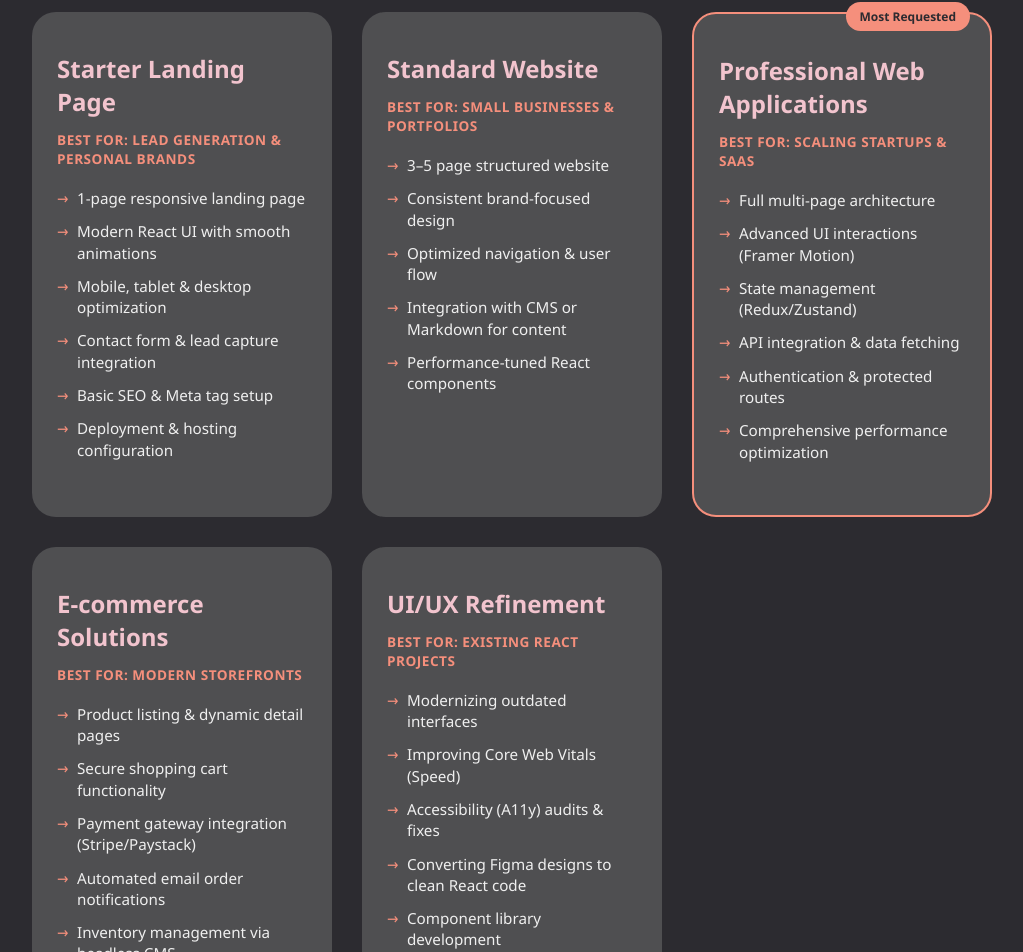
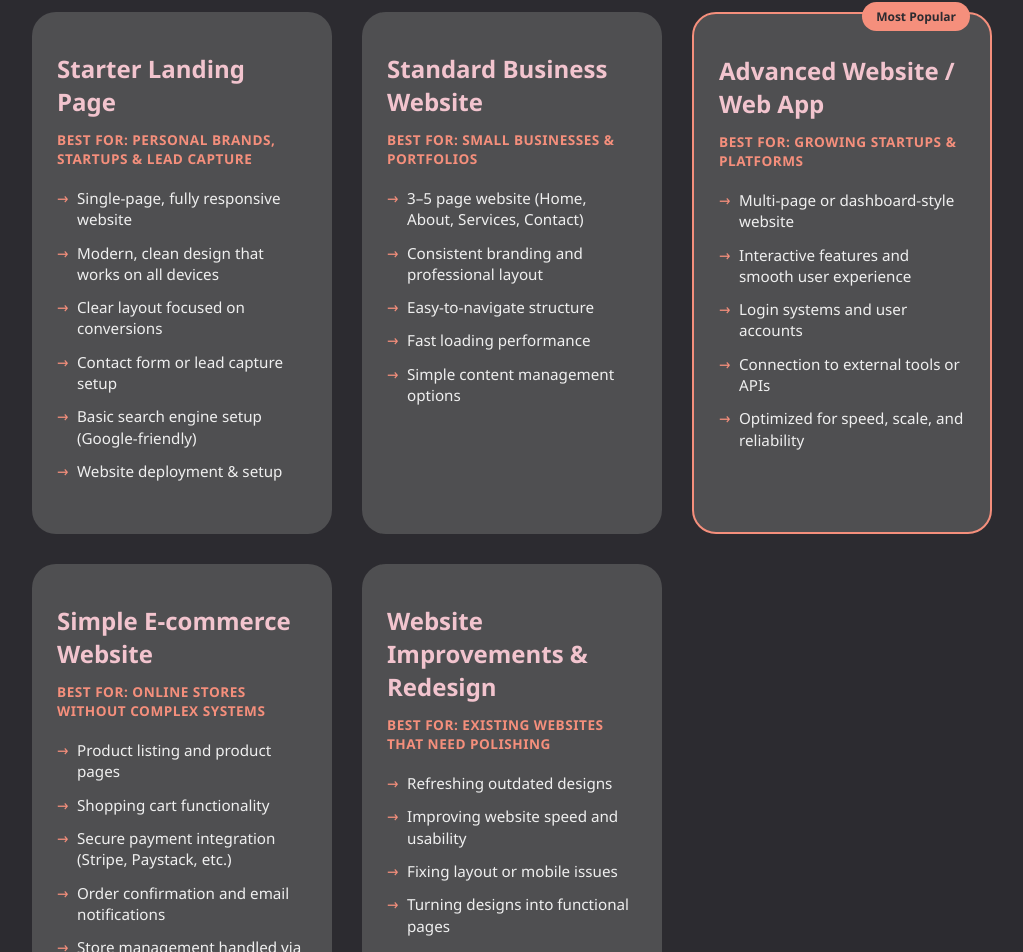
Before and after one commit to LanzTheFirst/Lanzthefirst, a React (Vite) app in the folder lanzthefirst/: page / in a window 1280 px wide. Shown: the part 1997-2949 px from the top of the page, without its empty margins (128-1151 px from the left). Built offline with nearby package versions, Linux system fonts and the light colour scheme.

Commit message:
Made the services page easier to read

```diff
--- a/lanzthefirst/src/components/Services.jsx
+++ b/lanzthefirst/src/components/Services.jsx
@@ -3,78 +3,78 @@ import "./Services.css";
 export default function Services() {
   return (
     <section id="services" className="services-section">
-      <h2>What I Offer</h2>
+      <h2>What I Can Build For You</h2>
       <p className="services-subtitle">
-        Specialized React development to help you build fast, accessible, and high-converting web experiences.
+        Clean, modern websites built to look great, load fast, and help you get real results online.
       </p>
 
       <div className="services-grid">
         <div className="service-card">
           <h3>Starter Landing Page</h3>
-          <span className="focus-area">Best for: Lead generation & personal brands</span>
+          <span className="focus-area">Best for: Personal brands, startups & lead capture</span>
           <ul>
-            <li>1-page responsive landing page</li>
-            <li>Modern React UI with smooth animations</li>
-            <li>Mobile, tablet & desktop optimization</li>
-            <li>Contact form & lead capture integration</li>
-            <li>Basic SEO & Meta tag setup</li>
-            <li>Deployment & hosting configuration</li>
+            <li>Single-page, fully responsive website</li>
+            <li>Modern, clean design that works on all devices</li>
+            <li>Clear layout focused on conversions</li>
+            <li>Contact form or lead capture setup</li>
+            <li>Basic search engine setup (Google-friendly)</li>
+            <li>Website deployment & setup</li>
           </ul>
         </div>
 
         <div className="service-card">
-          <h3>Standard Website</h3>
+          <h3>Standard Business Website</h3>
           <span className="focus-area">Best for: Small businesses & portfolios</span>
           <ul>
-            <li>3–5 page structured website</li>
-            <li>Consistent brand-focused design</li>
-            <li>Optimized navigation & user flow</li>
-            <li>Integration with CMS or Markdown for content</li>
-            <li>Performance-tuned React components</li>
+            <li>3–5 page website (Home, About, Services, Contact)</li>
+            <li>Consistent branding and professional layout</li>
+            <li>Easy-to-navigate structure</li>
+            <li>Fast loading performance</li>
+            <li>Simple content management options</li>
           </ul>
         </div>
 
         <div className="service-card featured">
-          <span className="badge">Most Requested</span>
-          <h3>Professional Web Applications</h3>
-          <span className="focus-area">Best for: Scaling startups & SaaS</span>
+          <span className="badge">Most Popular</span>
+          <h3>Advanced Website / Web App</h3>
+          <span className="focus-area">Best for: Growing startups & platforms</span>
           <ul>
-            <li>Full multi-page architecture</li>
-            <li>Advanced UI interactions (Framer Motion)</li>
-            <li>State management (Redux/Zustand)</li>
-            <li>API integration & data fetching</li>
-            <li>Authentication & protected routes</li>
-            <li>Comprehensive performance optimization</li>
+            <li>Multi-page or dashboard-style website</li>
+            <li>Interactive features and smooth user experience</li>
+            <li>Login systems and user accounts</li>
+            <li>Connection to external tools or APIs</li>
+            <li>Optimized for speed, scale, and reliability</li>
           </ul>
         </div>
 
         <div className="service-card">
-          <h3>E-commerce Solutions</h3>
-          <span className="focus-area">Best for: Modern storefronts</span>
+          <h3>Simple E-commerce Website</h3>
+          <span className="focus-area">Best for: Online stores without complex systems</span>
           <ul>
-            <li>Product listing & dynamic detail pages</li>
-            <li>Secure shopping cart functionality</li>
-            <li>Payment gateway integration (Stripe/Paystack)</li>
-            <li>Automated email order notifications</li>
-            <li>Inventory management via headless CMS</li>
+            <li>Product listing and product pages</li>
+            <li>Shopping cart functionality</li>
+            <li>Secure payment integration (Stripe, Paystack, etc.)</li>
+            <li>Order confirmation and email notifications</li>
+            <li>Store management handled via third-party tools</li>
           </ul>
         </div>
 
         <div className="service-card">
-          <h3>UI/UX Refinement</h3>
-          <span className="focus-area">Best for: Existing React projects</span>
+          <h3>Website Improvements & Redesign</h3>
+          <span className="focus-area">Best for: Existing websites that need polishing</span>
           <ul>
-            <li>Modernizing outdated interfaces</li>
-            <li>Improving Core Web Vitals (Speed)</li>
-            <li>Accessibility (A11y) audits & fixes</li>
-            <li>Converting Figma designs to clean React code</li>
-            <li>Component library development</li>
+            <li>Refreshing outdated designs</li>
+            <li>Improving website speed and usability</li>
+            <li>Fixing layout or mobile issues</li>
+            <li>Turning designs into functional pages</li>
+            <li>Cleaning up and organizing code</li>
           </ul>
         </div>
       </div>
 
       <p className="contact-note">
-        Have a specific project in mind? <a href="#contact">Let’s hop on a call</a> to discuss your requirements.
+        Not sure which option fits your needs?{" "}
+        <a href="#contact">Let’s talk</a> and figure it out together.
       </p>
     </section>
   );
```
